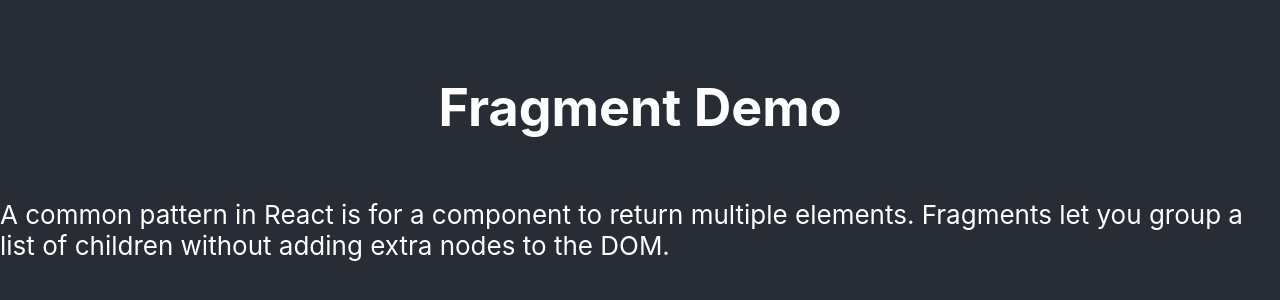
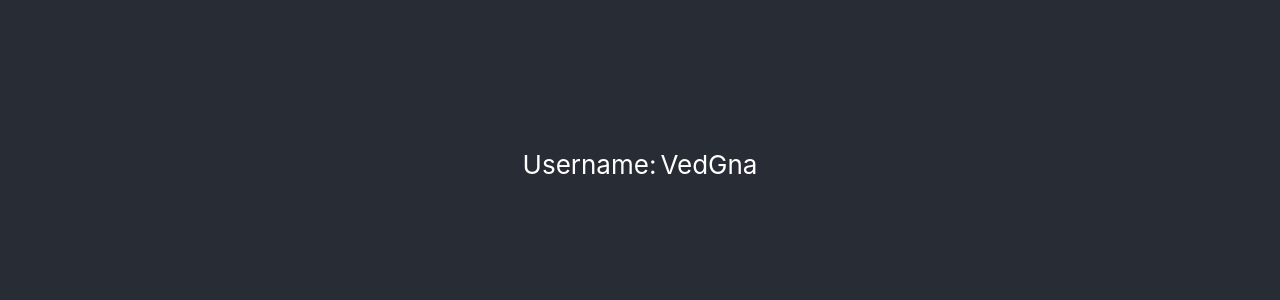
Before and after one commit to renuyarasu/codevolution, a React (Create React App) app: page / in a window 1280 px wide. Shown: the part 236-536 px from the top of the page. Built offline with nearby package versions, Linux system fonts and the light colour scheme.

Commit message:
React.Fragment - Table

```diff
--- a/src/App.js
+++ b/src/App.js
@@ -1,11 +1,11 @@
 import './App.css';
-import FragmentDemo from './components/FragmentDemo';
+import Table from './components/Table';
 
 function App() {
     return (
         <div className="App">
             <header className="App-header">
-              <FragmentDemo/>
+              <Table/>
             </header>
         </div>
     );
--- /dev/null
+++ b/src/components/Columns.js
@@ -0,0 +1,12 @@
+import React from 'react'
+
+function Columns() {
+    return (
+        <>
+            <td>Username:</td>
+            <td>VedGna</td>
+        </>
+    )
+}
+
+export default Columns
--- a/src/components/FragmentDemo.js
+++ /dev/null
@@ -1,14 +0,0 @@
-import React, { Component } from 'react'
-
-class FragmentDemo extends Component {
-    render() {
-        return (
-            <>
-                <h1>Fragment Demo</h1>
-                <p>A common pattern in React is for a component to return multiple elements. Fragments let you group a list of children without adding extra nodes to the DOM.</p>
-            </>
-        )
-    }
-}
-
-export default FragmentDemo
--- /dev/null
+++ b/src/components/Table.js
@@ -0,0 +1,14 @@
+import React from 'react'
+import Columns from './Columns'
+
+function Table() {
+    return (
+        <table>
+            <tbody>
+                <tr><Columns/></tr>
+            </tbody>
+        </table>
+    )
+}
+
+export default Table
```
